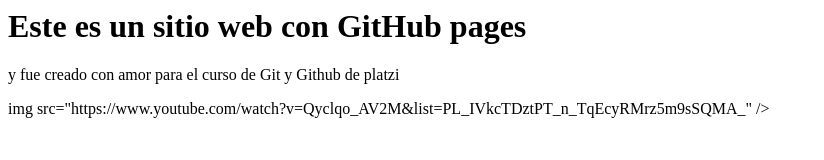
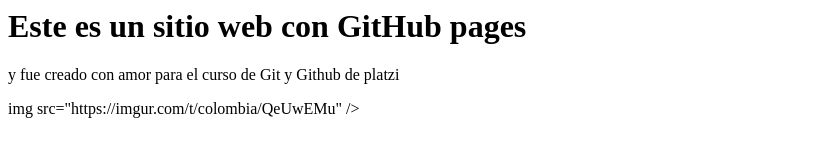
Before and after one commit to mianfra/mianfra.github.io, a plain HTML site: page index.html in a window 1280 px wide. Shown: the whole page, without its empty margins (0-824 px from the left). Drawn offline with Linux system fonts and the light colour scheme.

Commit message:
Nueva imaguen index.html
nueva imaguen super

```diff
--- a/index.html
+++ b/index.html
@@ -1,3 +1,3 @@
 <h1>Este es un sitio web con GitHub pages</h1>
 <p>y fue creado con amor para el curso de Git y Github de platzi</p>
-<p>img src="https://www.youtube.com/watch?v=Qyclqo_AV2M&list=PL_IVkcTDztPT_n_TqEcyRMrz5m9sSQMA_" /></p>
+<p>img src="https://imgur.com/t/colombia/QeUwEMu" /></p>
```
